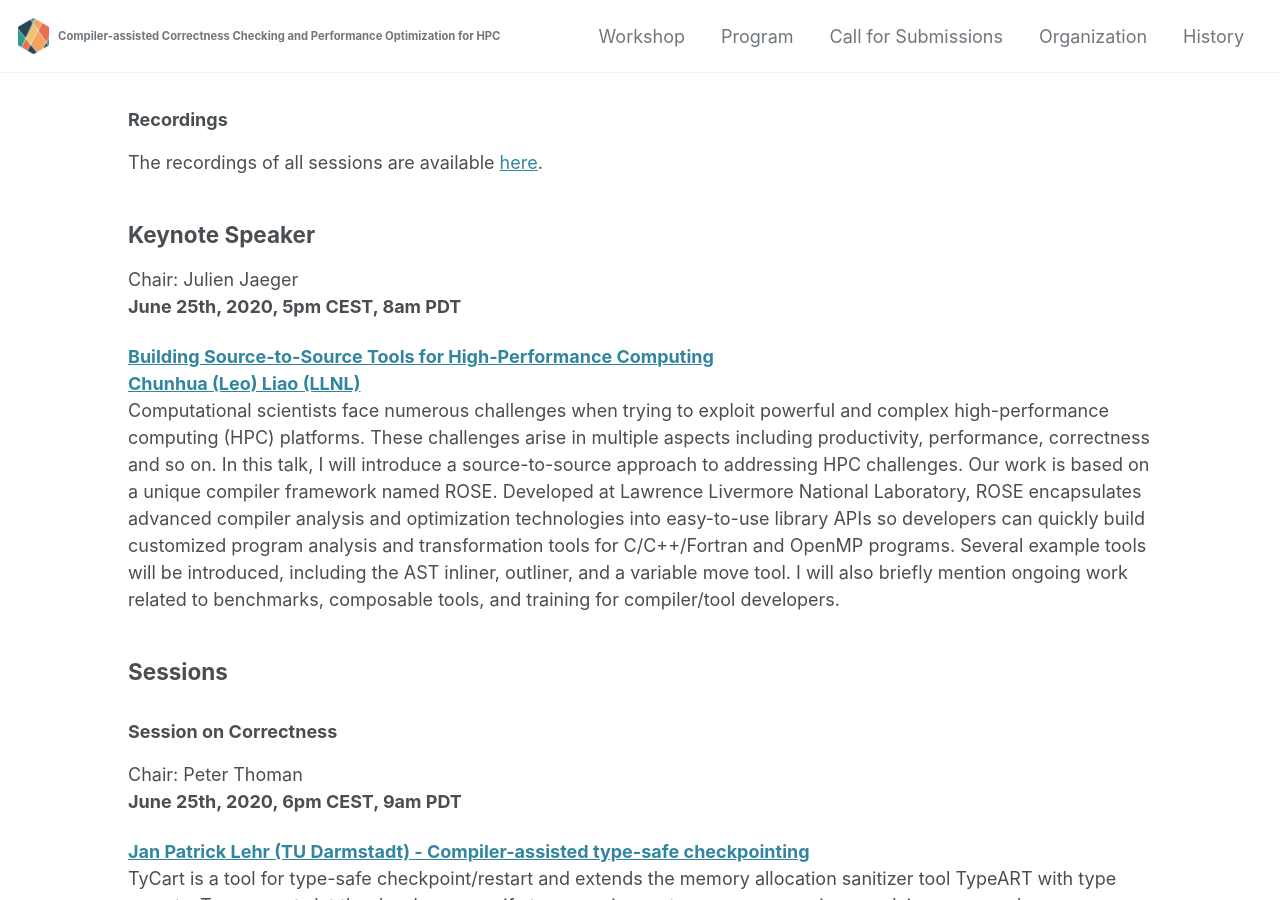
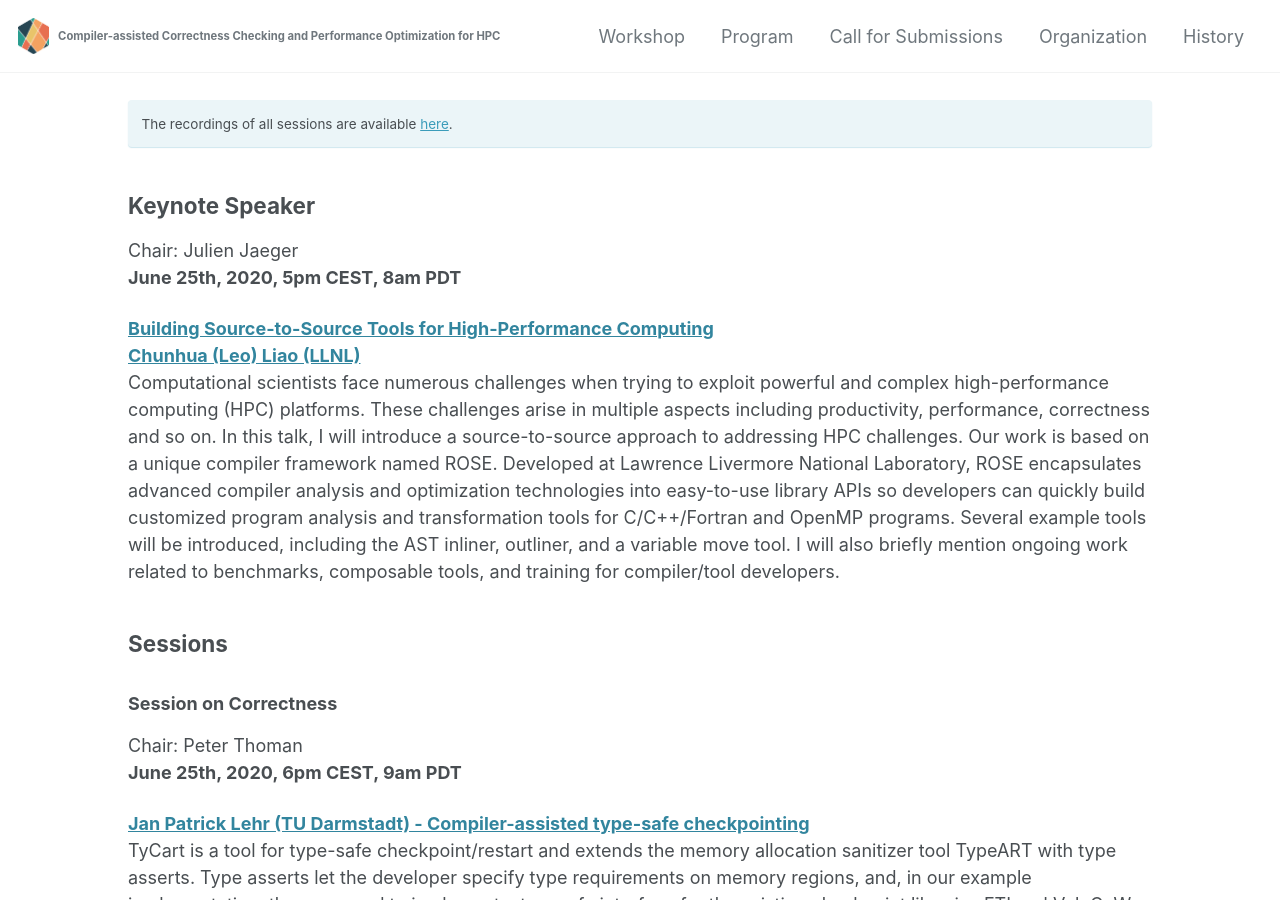
Before and after one commit to c3po-workshop/c3po-workshop.github.io, a Jekyll site: the page built from _pages/2020/program.md, in a window 1280 px wide and 900 px high. Built offline with Jekyll 4.4.1, drawn with Linux system fonts in a browser that asks for light colours; cached includes are drawn as plain includes; nearby versions of some CDN libraries.

Commit message:
Used notice for recordings

```diff
--- a/_pages/2020/program.md
+++ b/_pages/2020/program.md
@@ -5,9 +5,8 @@
 <!-- [Registration](https://docs.google.com/forms/d/1s7BDZ9BgFDhpwNF5W3i6a_YSqs7jJlSRl_e957sKEBQ/viewform?edit_requested=true<Paste>)
 -->
 
-### Recordings
-
 The recordings of all sessions are available [here](https://www.youtube.com/playlist?list=PLMa5JEpVE7Jxi6iHPH2kQJFzGN_Yx4ypY).
+{: .notice--info}
 
 ## Keynote Speaker
 Chair: Julien Jaeger \\
```
